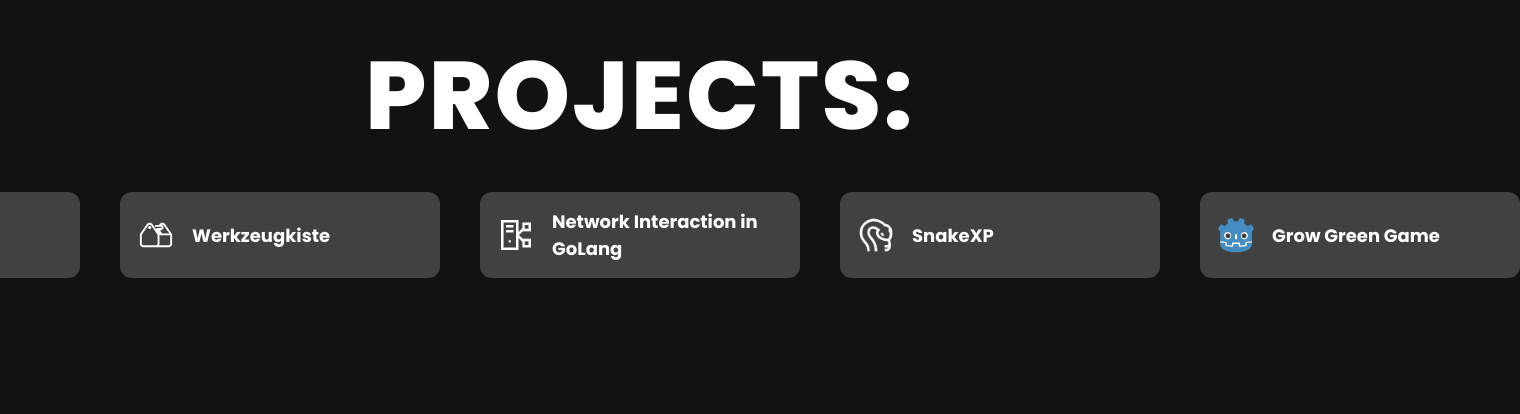
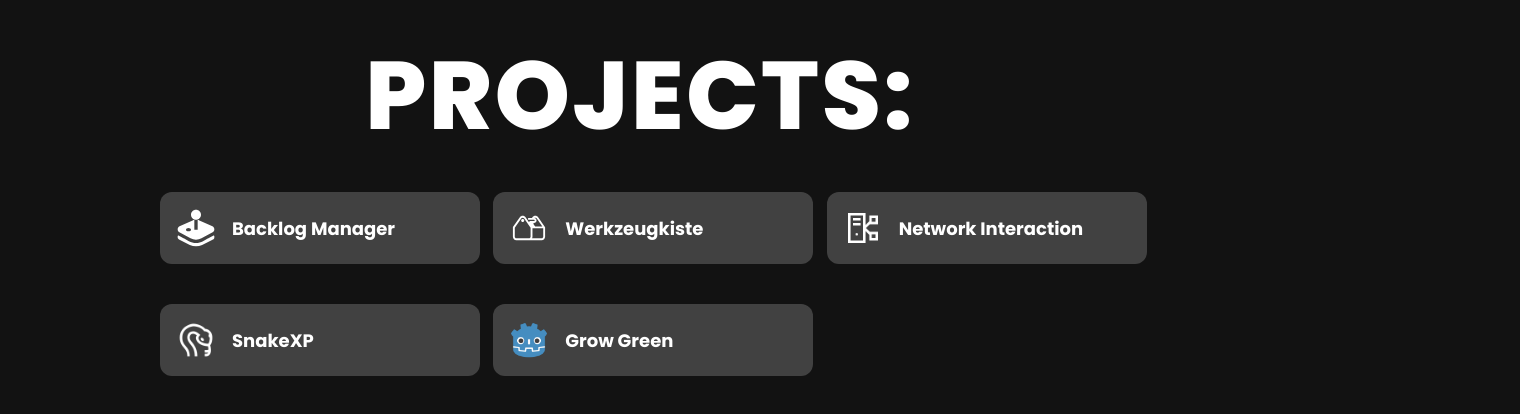
Before and after one commit to theoleuthardt/portfolio, a React (Vite) app: page / in a window 1280 px wide. Shown: the part 1192-1606 px from the top of the page, 1520 px wide, since content can reach past the window. Built offline with nearby package versions, Linux system fonts and the light colour scheme.

Commit message:
fix: projects part aesthetics

```diff
--- a/src/components/Projects.tsx
+++ b/src/components/Projects.tsx
@@ -9,7 +9,7 @@ export const Projects = ({
   return (
     <div
       ref={projectsRef}
-      className="w-[60rem] h-auto p-6 flex justify-center items-center
+      className="w-[40rem] sm:w-[20rem] h-auto p-6 flex justify-center items-center
       flex-col gap-6 bg-transparent"
     >
       <h2
@@ -18,11 +18,12 @@ export const Projects = ({
       >
         Projects:
       </h2>
-      <div className="flex flex-col sm:flex-row gap-10">
+      <div className="flex justify-center items-center">
+        <div className="lg:w-[60rem] md:w-[50rem] flex flex-col items-center sm:flex-col sm:items-center lg:grid lg:grid-cols-3 gap-10">
           {projects.map((project) => (
             <div
               key={project.id}
-            className="w-[20rem] flex items-center gap-4 bg-white bg-opacity-20 #
+              className="w-[20rem] flex items-center gap-4 bg-white bg-opacity-20
         p-4 rounded-xl hover:bg-opacity-30 transform transition-transform duration-200
         hover:scale-105 cursor-pointer"
             >
@@ -34,5 +35,6 @@ export const Projects = ({
           ))}
         </div>
       </div>
+    </div>
   );
 };
--- a/src/components/index.ts
+++ b/src/components/index.ts
@@ -2,5 +2,7 @@ import { Hero } from "./Hero.tsx";
 import { Navbar } from "./Navbar.tsx";
 import { Projects } from "./Projects.tsx";
 import { Impressum } from "./Impressum.tsx";
+import { Careerpath } from "./Careerpath.tsx";
+import { Button } from "./Button.tsx";
 
-export { Hero, Navbar, Projects, Impressum };
+export { Hero, Navbar, Projects, Impressum, Careerpath, Button };
--- a/src/constants/index.ts
+++ b/src/constants/index.ts
@@ -34,7 +34,7 @@ export const projects = [
   },
   {
     id: "network-interaction",
-    title: "Network Interaction in GoLang",
+    title: "Network Interaction",
     link: "https://github.com/theoleuthardt/network-interaction",
     icon: network,
   },
@@ -46,7 +46,7 @@ export const projects = [
   },
   {
     id: "grow-green",
-    title: "Grow Green Game",
+    title: "Grow Green",
     link: "https://github.com/AlexInABox/grow-green/releases",
     icon: godot,
   },
```
Lines whose indentation alone changed are shown as unchanged.
